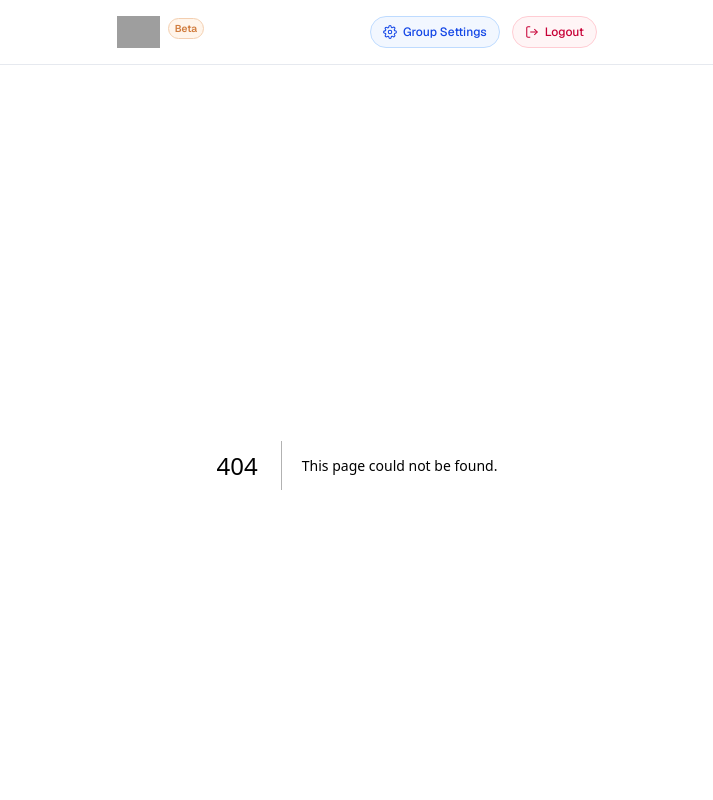
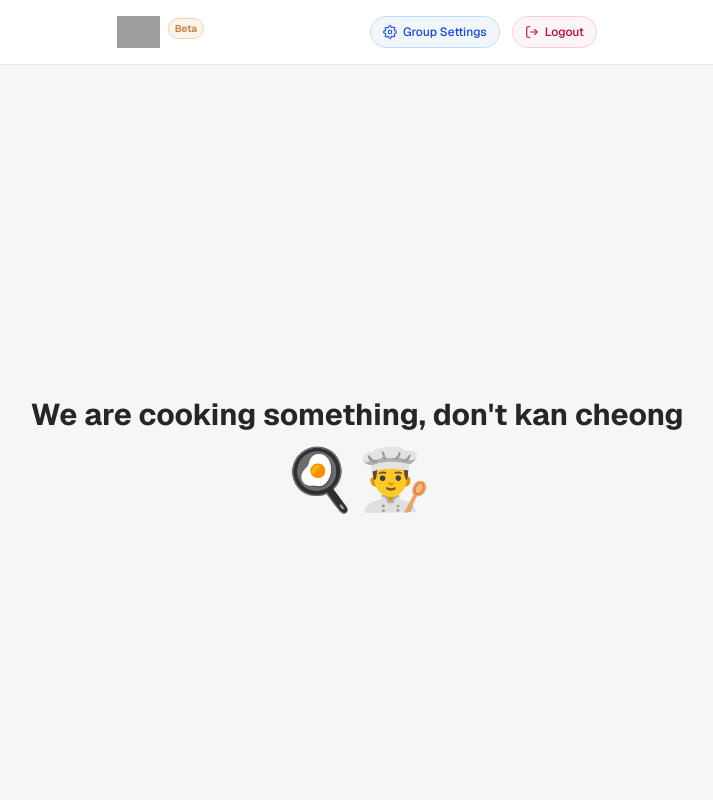
Before and after one commit to melvynsong/nearby, a Next.js app: page /chef in a window 1280 px wide. Before the commit this address had no page. Shown: the top 800 px of the page, without its empty margins (283-996 px from the left). Built offline with nearby package versions, Linux system fonts and the light colour scheme; grey boxes are pictures that could not be loaded.

Commit message:
Don't kancheong

```diff
--- /dev/null
+++ b/app/chef/page.tsx
@@ -0,0 +1,8 @@
+export default function ChefPage() {
+  return (
+    <main className="min-h-screen flex flex-col items-center justify-center bg-[#f5f6f8]">
+      <div className="text-3xl font-bold text-neutral-800 mb-4">We are cooking something, don't kan cheong</div>
+      <div className="text-6xl mb-6">🍳👨‍🍳</div>
+    </main>
+  );
+}
```
